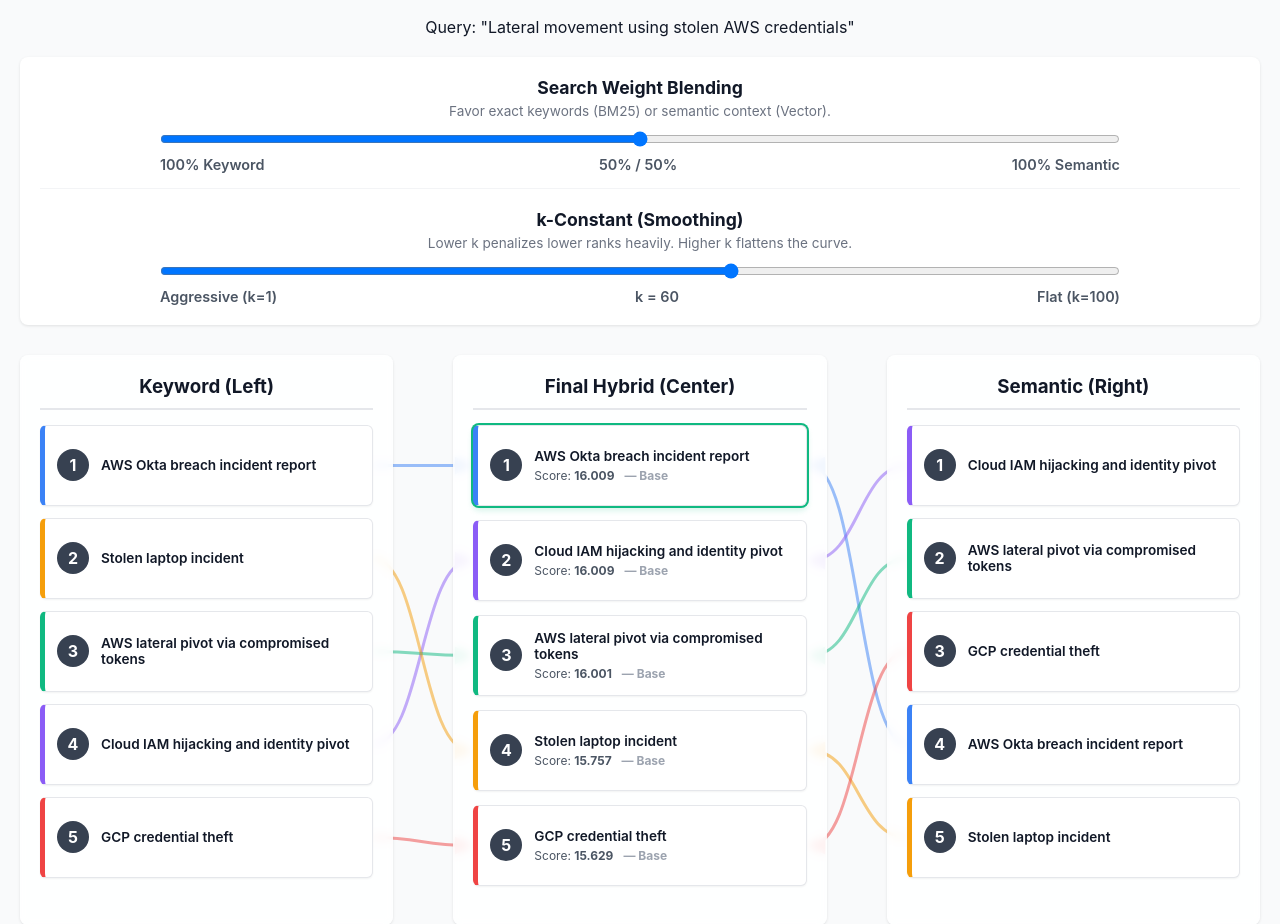
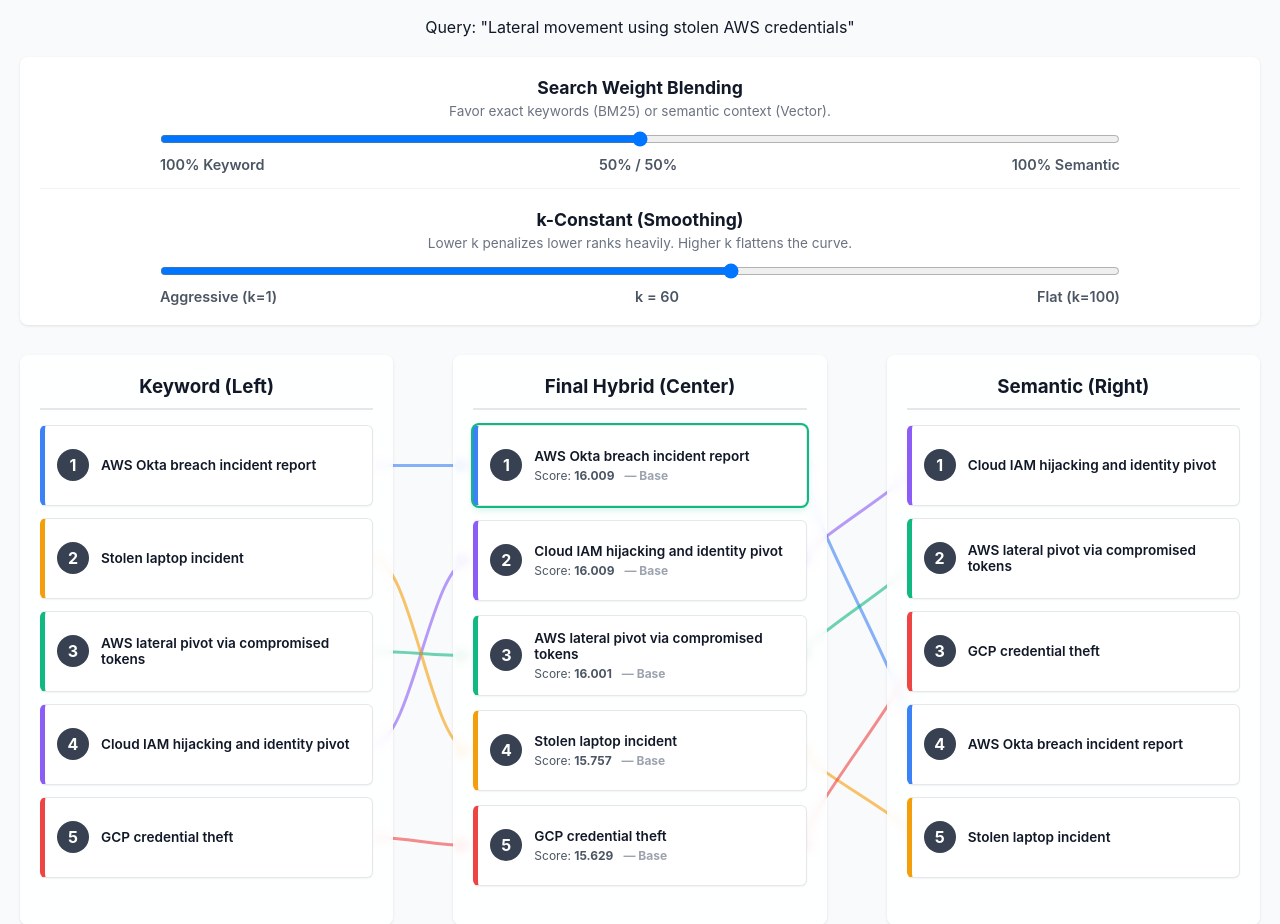
Before and after one commit to ramdurga/hybrid_search_demo, a plain HTML site: page index.html in a window 1280 px wide. Shown: the part 72-996 px from the top of the page. Drawn offline with Linux system fonts and the light colour scheme.

Commit message:
update 5

```diff
--- a/index.html
+++ b/index.html
@@ -273,9 +273,9 @@
                 marker.setAttribute('viewBox', '0 0 10 10');
                 marker.setAttribute('refX', '8'); // Pulls the arrow back slightly so it doesn't overlap the card
                 marker.setAttribute('refY', '5');
-                marker.setAttribute('markerWidth', '6');
-                marker.setAttribute('markerHeight', '6');
-                marker.setAttribute('orient', 'auto-start-reverse');
+                marker.setAttribute('markerWidth', '5');
+                marker.setAttribute('markerHeight', '5');
+                marker.setAttribute('orient', 'auto'); // Auto orients to point in the direction of the path
 
                 const arrowPath = document.createElementNS('http://www.w3.org/2000/svg', 'path');
                 arrowPath.setAttribute('d', 'M 0 0 L 10 5 L 0 10 z');
@@ -289,7 +289,7 @@
                 pathL.setAttribute('stroke', doc.color);
                 pathL.setAttribute('stroke-width', '3');
                 pathL.setAttribute('fill', 'none');
-                pathL.setAttribute('opacity', '0.5');
+                pathL.setAttribute('opacity', '0.6');
                 pathL.setAttribute('marker-end', 'url(#arrow-' + doc.id + ')');
                 svgCanvas.appendChild(pathL);
 
@@ -299,7 +299,7 @@
                 pathR.setAttribute('stroke', doc.color);
                 pathR.setAttribute('stroke-width', '3');
                 pathR.setAttribute('fill', 'none');
-                pathR.setAttribute('opacity', '0.5');
+                pathR.setAttribute('opacity', '0.6');
                 pathR.setAttribute('marker-end', 'url(#arrow-' + doc.id + ')');
                 svgCanvas.appendChild(pathR);
             });
@@ -307,8 +307,8 @@
 
         // Draw a smooth Cubic Bezier Curve
         function drawCurve(startX, startY, endX, endY) {
-            const controlPointX = startX + (endX - startX) / 2;
-            return 'M ' + startX + ' ' + startY + ' C ' + controlPointX + ' ' + startY + ', ' + controlPointX + ' ' + endY + ', ' + endX + ' ' + endY;
+            const controlOffset = Math.abs(endX - startX) * 0.4; // 40% of the distance creates a nice sweep
+            return 'M ' + startX + ' ' + startY + ' C ' + (startX + controlOffset) + ' ' + startY + ', ' + (endX - controlOffset) + ' ' + endY + ', ' + endX + ' ' + endY;
         }
 
         function updateLines() {
@@ -325,21 +325,22 @@
                 const semRect = semCard.getBoundingClientRect();
                 const hybRect = hybCard.getBoundingClientRect();
 
-                // Path from Keyword to Hybrid
+                // Path from Keyword (Left) to Hybrid (Center)
                 const startX_L = kwRect.right - containerRect.left;
                 const startY_L = kwRect.top + (kwRect.height / 2) - containerRect.top;
                 const endX_L = hybRect.left - containerRect.left - 4; // Minus 4px for arrow clearance
-
                 const endY_L = hybRect.top + (hybRect.height / 2) - containerRect.top;
 
                 document.getElementById('path-left-' + doc.id).setAttribute('d', drawCurve(startX_L, startY_L, endX_L, endY_L));
 
-                // Path from Semantic to Hybrid
+                // Path from Semantic (Right) to Hybrid (Center)
                 const startX_R = semRect.left - containerRect.left;
                 const startY_R = semRect.top + (semRect.height / 2) - containerRect.top;
                 const endX_R = hybRect.right - containerRect.left + 4; // Plus 4px for arrow clearance
                 const endY_R = hybRect.top + (hybRect.height / 2) - containerRect.top;
 
+                // For the right path, we start at Semantic (Right) and end at Hybrid (Leftward)
+                // The 'auto' orient in the marker will automatically make the arrow point left
                 document.getElementById('path-right-' + doc.id).setAttribute('d', drawCurve(startX_R, startY_R, endX_R, endY_R));
             });
         }
```
